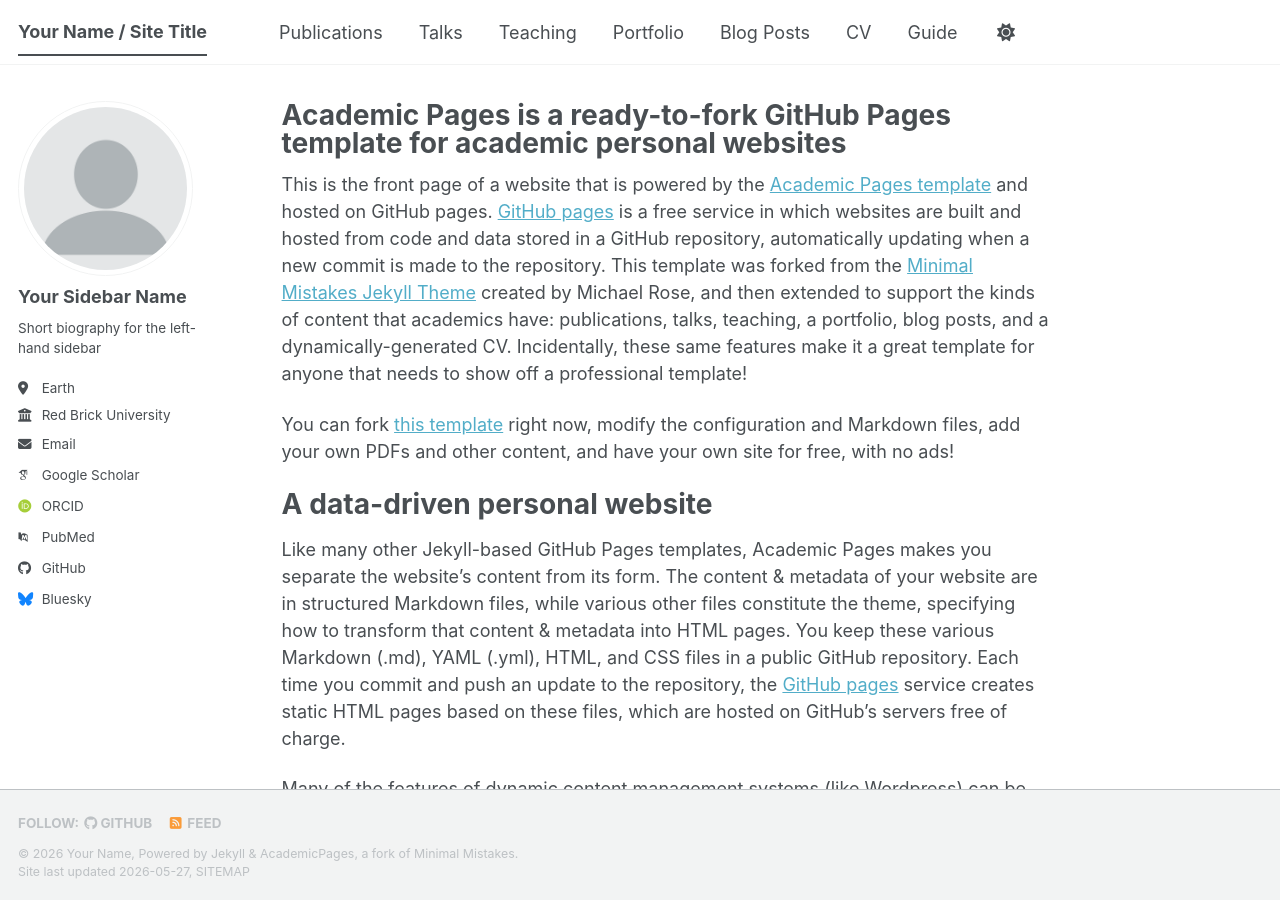
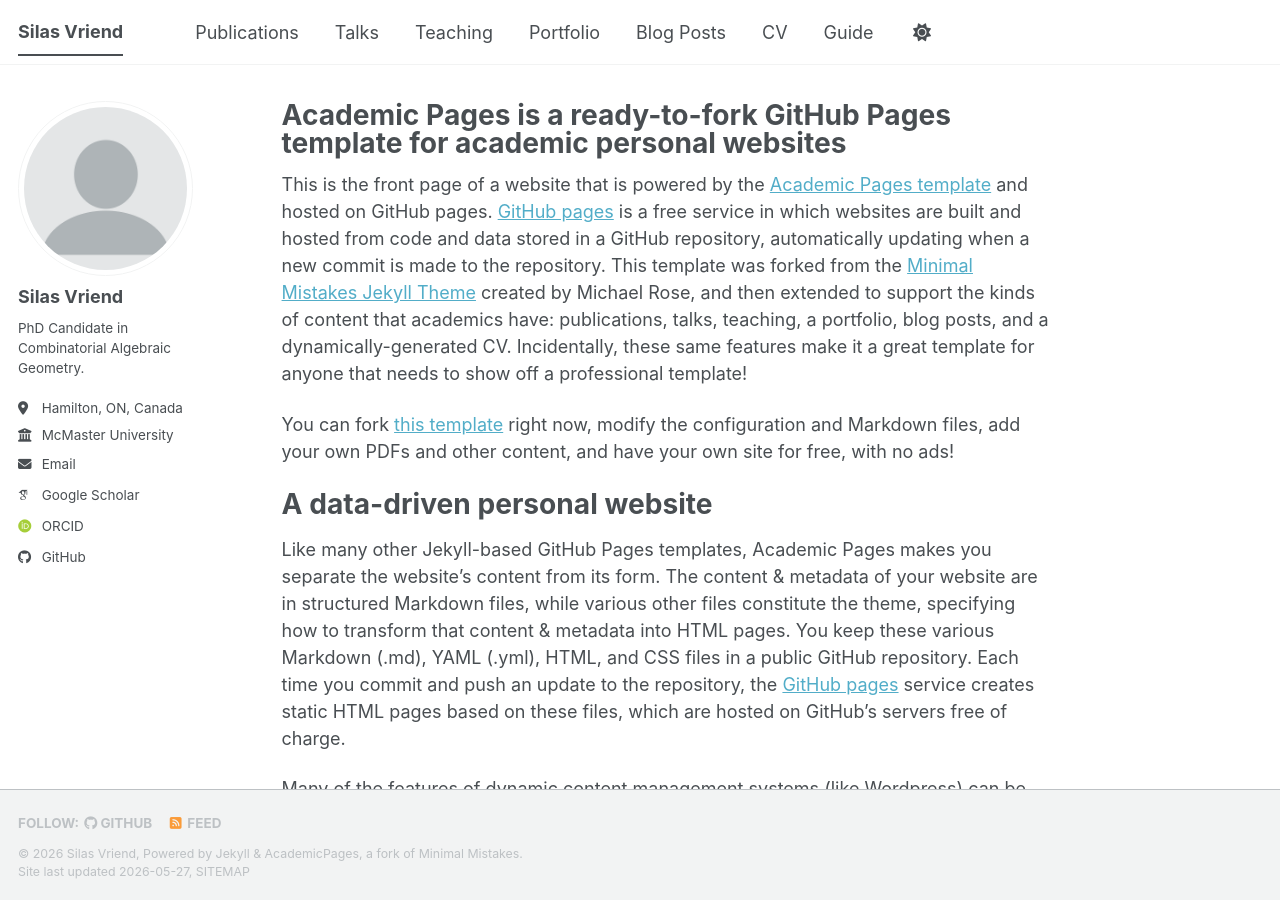
Before and after one commit to spvriend/spvriend.github.io, a Jekyll site: the page built from _pages/about.md, in a window 1280 px wide and 900 px high. Built offline with Jekyll 4.4.1, drawn with Linux system fonts in a browser that asks for light colours; some web fonts are replaced; a script bundle is joined from its source files by our own code; library files that are not in the unit come from our copies.

Commit message:
Update _config.yml

```diff
--- a/_config.yml
+++ b/_config.yml
@@ -9,14 +9,14 @@
 # Basic Site Settings
 locale                   : "en-US"
 site_theme               : "default" # The available themes options are "default", "air", "sunrise", "mint", "dirt" and "contrast"
-title                    : "Your Name / Site Title"
+title                    : "Silas Vriend"
 title_separator          : "-"
-name                     : &name "Your Name"
-description              : &description "Your Name's academic portfolio"   # Update this with a general description of your site, this is the default if not overridden by a page
-url                      : https://academicpages.github.io # The base hostname & protocol for your site e.g. "https://[your GitHub username].github.io",
+name                     : &name "Silas Vriend"
+description              : &description "Silas Vriend's academic portfolio"   # Update this with a general description of your site, this is the default if not overridden by a page
+url                      : https://spvriend.github.io # The base hostname & protocol for your site e.g. "https://[your GitHub username].github.io",
                                                            # or if you already have some other page hosted on Github then use "https://[your GitHub username].github.io/[Your Repo Name]"
 baseurl                  : "" # the subpath of your site, e.g. "/blog"
-repository               : "academicpages/academicpages.github.io"
+repository               : "spvriend/spvriend.github.io"
 
 # Site Author - The following control what appear as part of the author content on the side bar.
 #               If a field is blank the icon and link will not appear, otherwise it will be shown.
@@ -24,24 +24,24 @@ repository               : "academicpages/academicpages.github.io"
 author:
   # Biographic information
   avatar           : "profile.png"
-  name             : "Your Sidebar Name"
+  name             : "Silas Vriend"
   pronouns         : # example: "she/her"
-  bio              : "Short biography for the left-hand sidebar"
-  location         : "Earth"
-  employer         : "Red Brick University"
+  bio              : "PhD Candidate in Combinatorial Algebraic Geometry."
+  location         : "Hamilton, ON, Canada"
+  employer         : "McMaster University"
   uri              : # URL
-  email            : "none@example.org"
+  email            : "vriendsp@mcmaster.ca"
 
   # Academic websites
   academia         : # URL
   arxiv            : # URL - Update with the correct link to your profile
-  googlescholar    : "https://scholar.google.com/citations?user=PS_CX0AAAAAJ"
+  googlescholar    : "https://scholar.google.com/citations?user=mVayVtUAAAAJ"
   inspire-hep      : # URL
   impactstory      : # URL
-  orcid            : "https://orcid.org/yourorcidurl"
+  orcid            : "https://orcid.org/0000-0002-8735-2142"
   semantic         : # URL
   ssrn             : # URL
-  pubmed           : "https://www.ncbi.nlm.nih.gov/pubmed/?term=john+snow"
+  pubmed           : # URL
   researchgate     : # URL
   scopus           : # URL
   zotero           : # URL
@@ -51,13 +51,13 @@ author:
   bitbucket        : # Username - Update with your username on the site
   codepen          : # Username
   dribbble         : # Username
-  github           : "academicpages"
+  github           : "spvriend"
   kaggle           : # Username
   stackoverflow    : # User number or user number and name (i.e., use "1" or "1/jeff-atwood")
 
   # Social media
   artstation       : # Username
-  bluesky          : "bsky.app" # Replace this with you Bluesky username
+  bluesky          : # Replace this with you Bluesky username
   facebook         : # Username
   flickr           : # Username
   foursquare       : # Username
```
